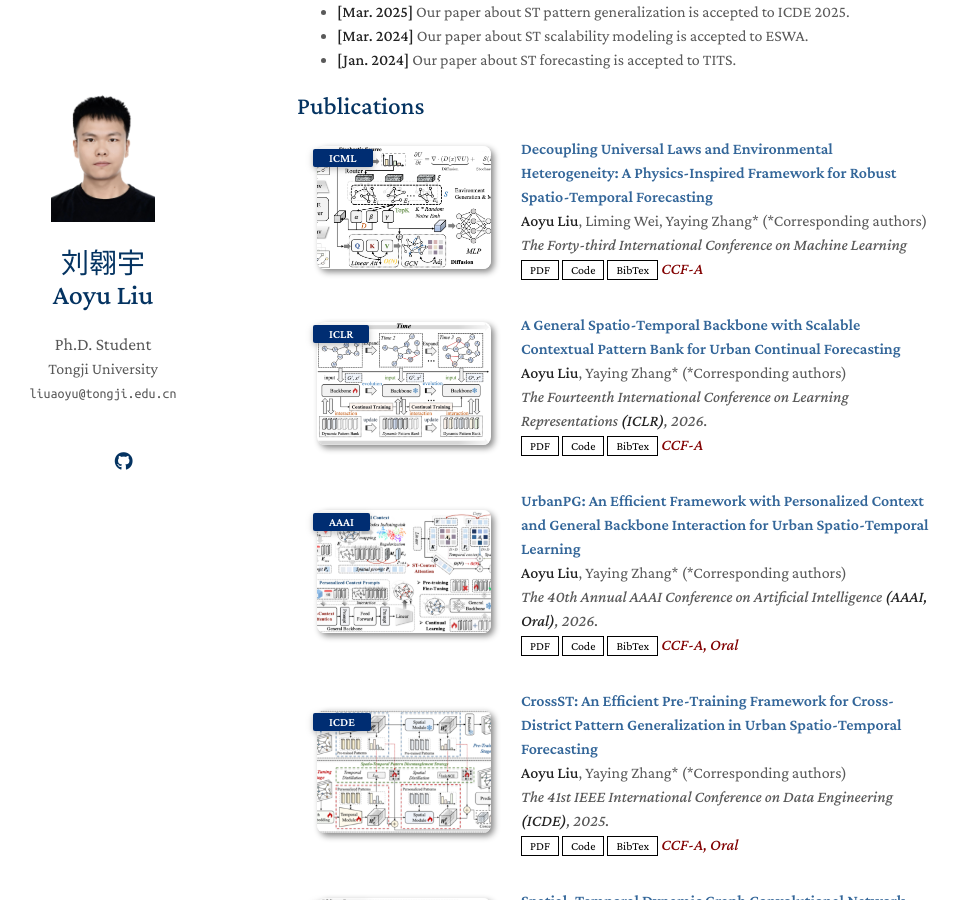
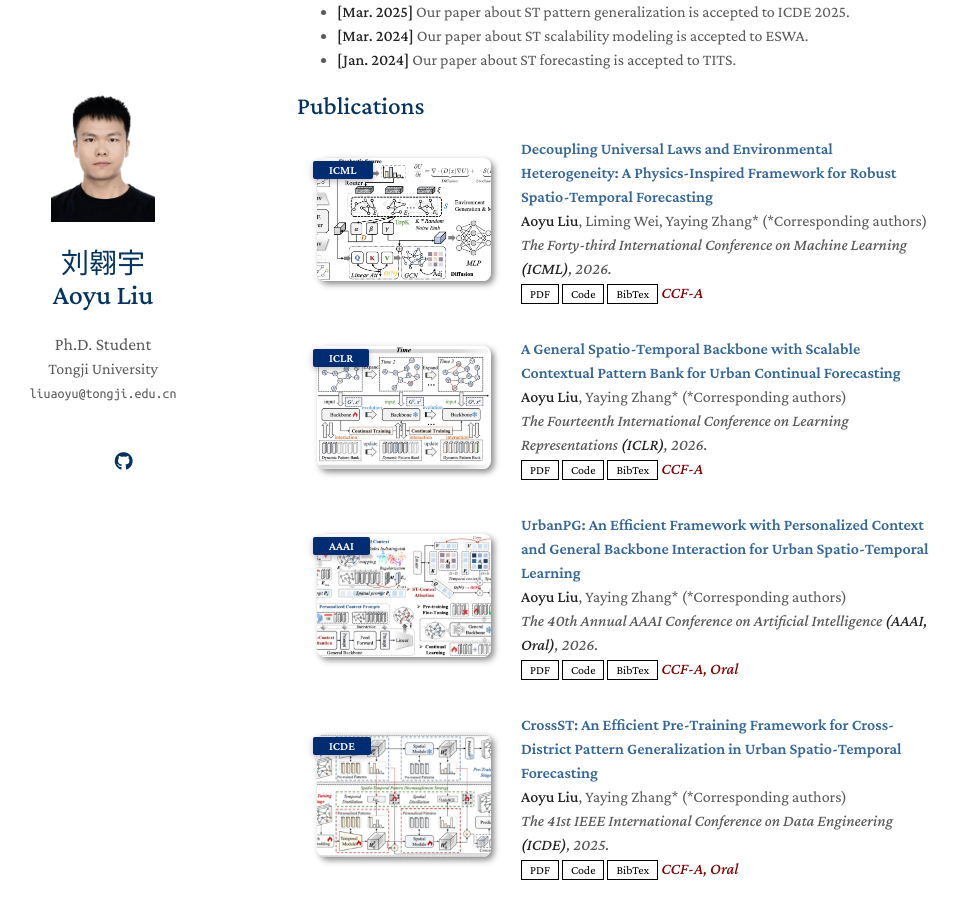
Before and after one commit to Aoyu-Liu/Aoyu-Liu.github.io, a Jekyll site: the page built from index.md, in a window 1280 px wide and 900 px high, scrolled down 566 px. Shown: the whole window, without its empty margins (173-1132 px from the left). Built offline with Jekyll 4.4.1, drawn with Linux system fonts in a browser that asks for light colours; a style sheet for code colours, icons or effects is not loaded; our own code applies the rules of GitHub Pages for plain Markdown files.

Commit message:
Update publications.yml

```diff
--- a/_data/publications.yml
+++ b/_data/publications.yml
@@ -3,7 +3,7 @@ main:
 - title: 'Decoupling Universal Laws and Environmental Heterogeneity: A Physics-Inspired Framework for Robust Spatio-Temporal Forecasting'
   authors: "<strong>Aoyu Liu</strong>, Liming Wei, Yaying Zhang* (*Corresponding authors)"
   conference_short: ICML
-  conference: "The Forty-third International Conference on Machine Learning"
+  conference: "The Forty-third International Conference on Machine Learning <strong>(ICML)</strong>, 2026."
   pdf: https://aoyu-liu.github.io/ # 待更新为预印本链接
   code: https://aoyu-liu.github.io/
   bibtex: https://aoyu-liu.github.io/ # 待更新为BibTeX文件路径
```
